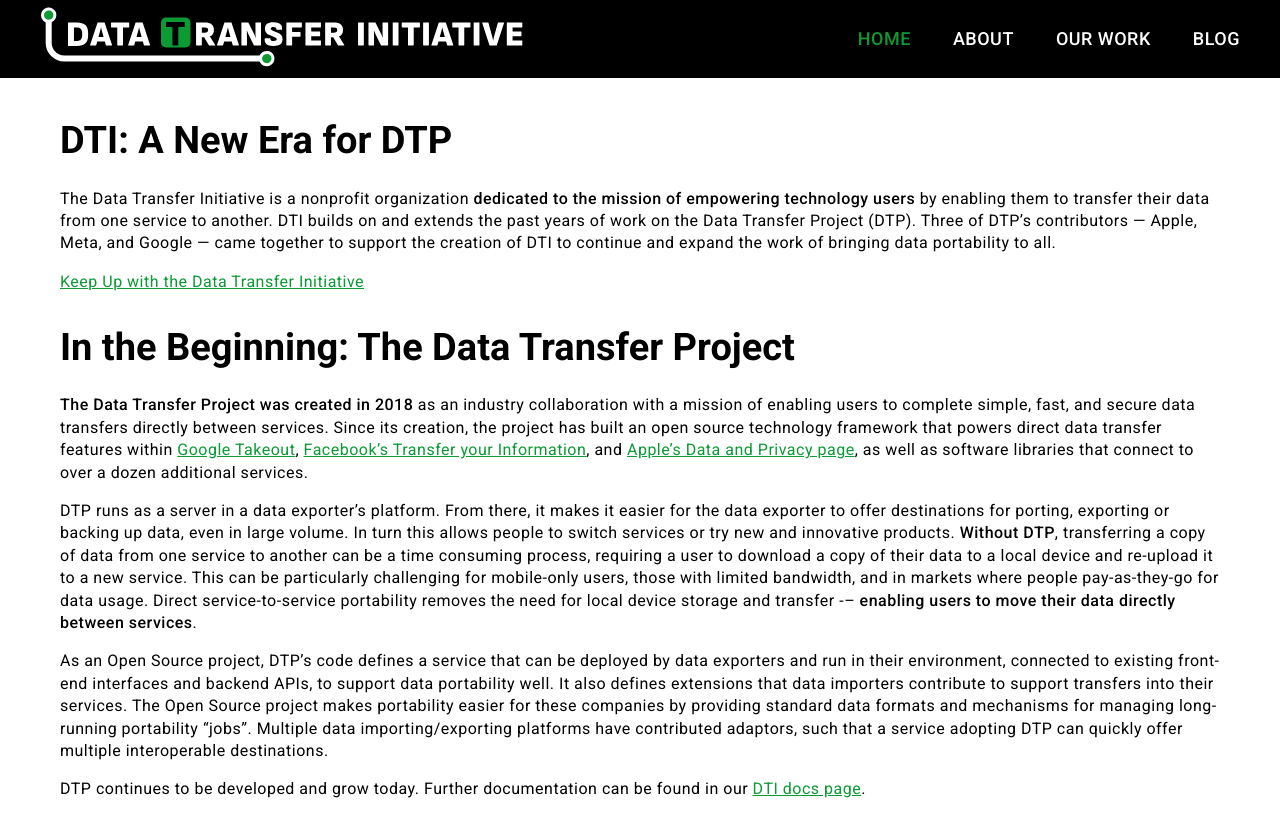
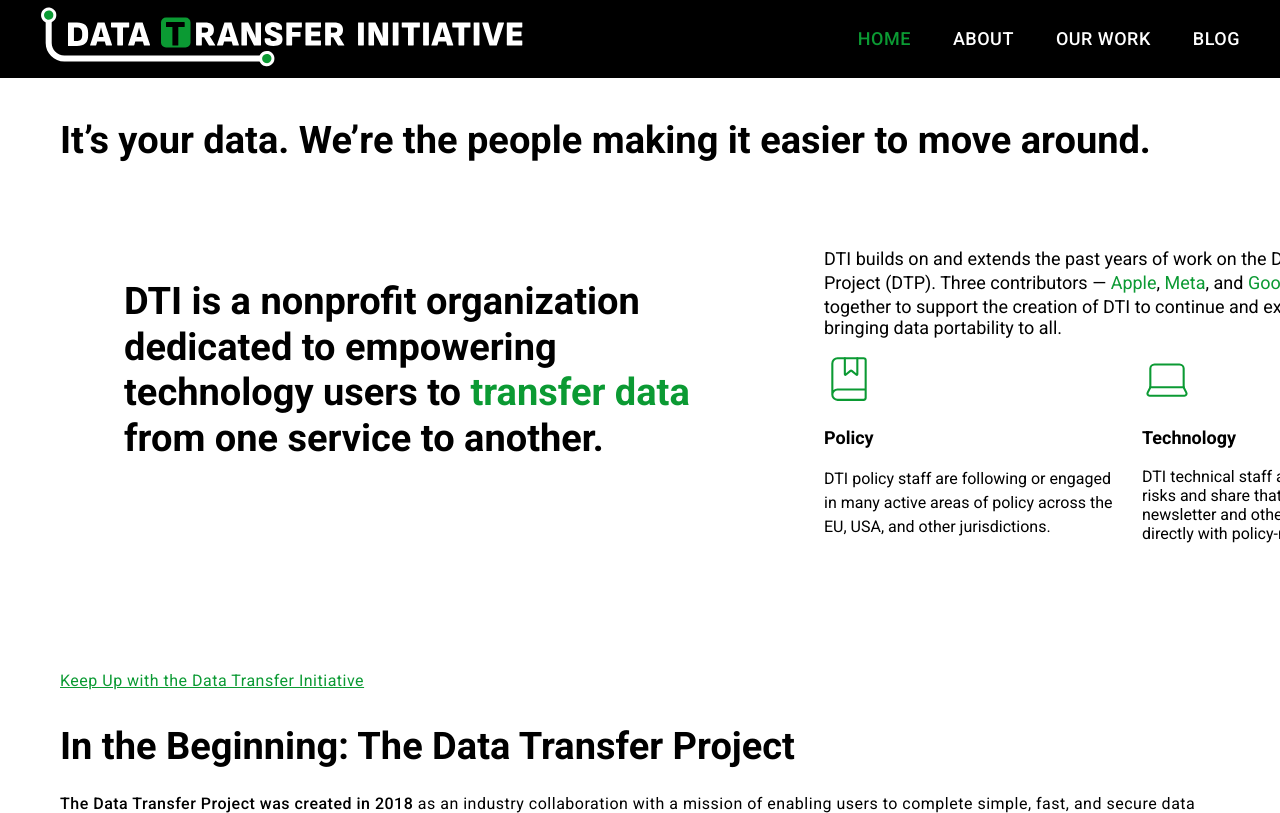
Before and after one commit to dtinit/dtinit.github.io, a Jekyll site: the page built from index.md, in a window 1280 px wide, cut to the strip 0-813 px from the top of the page. Built offline with Jekyll 4.4.1, drawn with Linux system fonts in a browser that asks for light colours; our own code applies the rules of GitHub Pages for plain Markdown files; comment, search, counter and statistics services are not loaded.

Commit message:
Adds the new top content for the home page - using figma divs (simplified somewhat) and our paragraph styles where it seemed appropriate.

```diff
--- a/_layouts/default.html
+++ b/_layouts/default.html
@@ -14,6 +14,7 @@
   <link rel="stylesheet" href="{{ '/assets/css/pygments-default.css?v=' | append: site.github.build_revision | relative_url }}">
   <!-- Global site tag (gtag.js) - Google Analytics -->
   <!-- <script async src="https://www.googletagmanager.com/gtag/js?id=UA-51297152-3"></script> -->
+  <script src="https://unpkg.com/lucide@latest"></script>
   <script>
     window.dataLayer = window.dataLayer || [];
     function gtag() { dataLayer.push(arguments); }
--- a/assets/css/style.scss
+++ b/assets/css/style.scss
@@ -130,6 +130,10 @@
 
 strong {
   font-weight: 500;
+}
+
+.emphasis {
+  color: var(--logo-green);
 }
 
 .tag-list {
@@ -576,6 +580,13 @@
   margin-top: 8px;
 }
 
+.lucide {
+  stroke-width: 1px;
+  color: "#0B9A33";
+  width:50px;
+  height:50px;
+}
+
 // MEDIA QUERIES
 
 @media (min-width: 850px) {
--- a/index.md
+++ b/index.md
@@ -4,9 +4,35 @@
 ---
 
 <section class="section" markdown="1" style="margin-top: 40px;">
-## DTI: A New Era for DTP
+## It's your data. We're the people making it easier to move around.
 
-The Data Transfer Initiative is a nonprofit organization **dedicated to the mission of empowering technology users** by enabling them to transfer their data from one service to another. DTI builds on and extends the past years of work on the Data Transfer Project (DTP). Three of DTP's contributors &#8212; Apple, Meta, and Google &#8212; came together to support the creation of DTI to continue and expand the work of bringing data portability to all.
+<div style="width: 1440px; height: 466px; padding-left: 64px; padding-right: 64px; padding-top: 60px; padding-bottom: 60px; background: white; justify-content: flex-start; align-items: flex-start; gap: 20px; display: inline-flex">
+  <div style="justify-content: flex-start; align-items: flex-start; gap: 80px; display: flex">
+    <div style="align-self: stretch; flex-direction: column; justify-content: flex-start; align-items: flex-start; gap: 46px; display: inline-flex">
+      <div style="width: 620px"><h2>DTI is a nonprofit organization dedicated to empowering technology users to <span class="emphasis">transfer data</span> from one service to another.</h2></div>
+    </div>
+    <div style="width: 612px; flex-direction: column; justify-content: center; align-items: center; gap: 16px; display: inline-flex">
+      <div style="align-self: stretch"><span style="color: black; font-size: 18px;">DTI builds on and extends the past years of work on the Data Transfer Project (DTP). Three contributors — <span class="emphasis">Apple</span><span style="color: black; font-size: 18px; font-family: Roboto; font-weight: 400; line-height: 27px; word-wrap: break-word">, </span><span class="emphasis">Meta</span>, and <span class="emphasis">Google</span> — came together to support the creation of DTI to continue and expand the work of bringing data portability to all.</span></div>
+      <div style="align-self: stretch; gap: 24px; display: inline-flex">
+        <div style="flex: 1 1 0; flex-direction: column; justify-content: flex-start; align-items: flex-start; gap: 16px; display: inline-flex">
+          <div style="position: relative;">
+           <i data-lucide="book-marked" color="#0B9A33"></i>
+          </div>
+          <summary>Policy</summary>
+          <div style="align-self: stretch; color: black; font-size: 16px; font-family: Roboto; font-weight: 400; line-height: 24px; word-wrap: break-word">DTI policy staff are following or engaged in many active areas of policy across the EU, USA, and other jurisdictions.</div>
+        </div>
+        <div style="flex: 1 1 0; flex-direction: column; justify-content: flex-start; align-items: flex-start; gap: 16px; display: inline-flex">
+          <div style="position: relative">
+            <i data-lucide="laptop" color="#0B9A33"></i>
+          </div>
+					<summary>Technology</summary>
+          <div>DTI technical staff analyze solutions and risks and share that analysis via our newsletter and other forums, including directly with policy-makers.</div>
+        </div>
+      </div>
+    </div>
+  </div>
+</div>
+
 
 <!-- Scroll Down Button -->
 <a class="link__button" href="#mc_embed_signup_scroll">
```
Also changed, not shown: other parts of index.md (+4 -0 lines).
